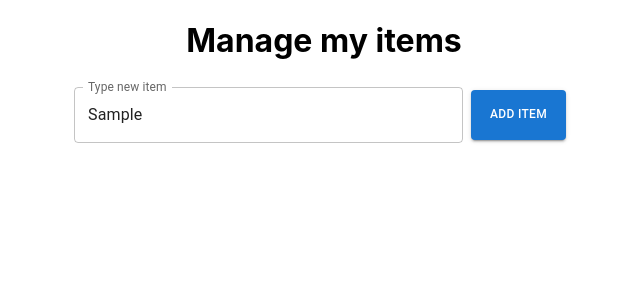
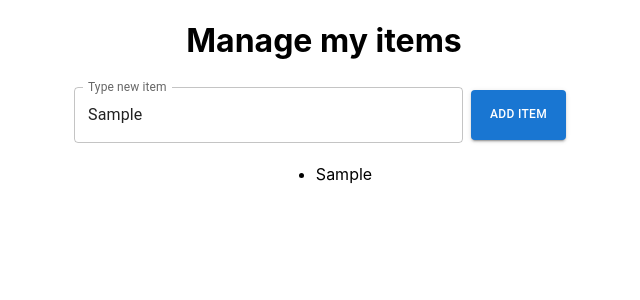
Before and after one commit to BrianKozeny/react-app-assignment, a React (Create React App) app in the folder react-app/: page / in a window 1280 px wide. Both pictures are taken after typing "Sample" into the empty fields and a click on the button "ADD ITEM". Shown: the top 300 px of the page, without its empty margins (316-956 px from the left). Built offline with nearby package versions, Linux system fonts and the light colour scheme.

Commit message:
functional add item compenent

```diff
--- a/react-app/src/App.js
+++ b/react-app/src/App.js
@@ -1,7 +1,8 @@
 import React, { useState } from 'react';
 import logo from './logo.svg';
-import Header from './header_component.jsx';
-import InputBar from './input_component.jsx';
+import Header from './Header';
+import InputBar from './InputBar';
+import ItemList from './ItemsList';
 import './App.css';
 
 function App() {
@@ -16,8 +17,16 @@ function App() {
             </div>
             <div>
                 <InputBar
-                    inputValue = { inputValue }
-                    setInputValue = { setInputValue }
+                    inputValue={inputValue}
+                    setInputValue={setInputValue}
+                    setItems={setItems}
+                    items={items}
+                />
+            </div>
+            <div>
+                <ItemList
+                    items = { items }
+                    setItems = { setItems }
                 />
             </div>
         </div>
--- a/react-app/src/input_component.jsx
+++ b/react-app/src/InputBar.jsx
@@ -6,11 +6,20 @@ import Button from '@mui/material/Button';
 
 const InputBar = (props) => {
 
-    function  handleInputChange(e) {
-        props.setInputValue(e.target.value);
-    }
+    const handleInputChange = (e) => (
+        props.setInputValue(e.target.value)
+    );
 
 
+    const addItems = () => (
+        props.setItems([...props.items, {
+            id: props.items.length,
+            value: props.inputValue
+        }])
+    );
+
+    console.log(addItems)
+    console.log(props)
     console.log(props.inputValue)
 
 
@@ -20,7 +29,7 @@ const InputBar = (props) => {
                 <Box display="flex" justifyContent="center" alignItems="center" sx={{width: 500, maxWidth:'100%',}}>
                     <TextField fullWidth label="Type new item" value={props.inputValue} onChange={handleInputChange}  id="fullWidth" />
                     <Box p={1}>
-                        <Button type="submit" sx={{width: 95, height: 50, }} orientaion="horizontal" display="flex" style={{ fontSize: '12px' }} variant="contained">Add item</Button>
+                        <Button sx={{width: 95, height: 50, }} value={props.inputValue} onClick={addItems} orientaion="horizontal" display="flex" style={{ fontSize: '12px' }} variant="contained">Add item</Button>
                     </Box>
                 </Box>
             </Grid>
--- /dev/null
+++ b/react-app/src/ItemsList.jsx
@@ -0,0 +1,27 @@
+import React from "react";
+import Box from '@mui/material/Box';
+import TextField from '@mui/material/TextField';
+import Grid from '@mui/material/Grid';
+import Button from '@mui/material/Button';
+import List from '@mui/material/List';
+import ListItem from '@mui/material/ListItem';
+import ListItemText from '@mui/material/ListItemText';
+
+const  ItemList = (props) => {
+    return(
+        <>
+            <Grid container direction="row" alignItems="center" justifyContent="center">
+                <Box display="flex" justifyContent="center" alignItems="center" sx={{width: 500, maxWidth:'100%',}}>
+                    <ul>
+                        {props.items.map(item => (
+                            <li key={item.id}>{item.value}</li>
+                        ))}
+                    </ul>
+                </Box>
+            </Grid>
+        </>
+    )
+
+}
+
+export default ItemList;
--- a/react-app/src/items_component.jsx
+++ /dev/null
@@ -1 +0,0 @@
-import React from "react";
```
Also changed, not shown: react-app/src/Header.jsx (renamed from react-app/src/header_component.jsx).
